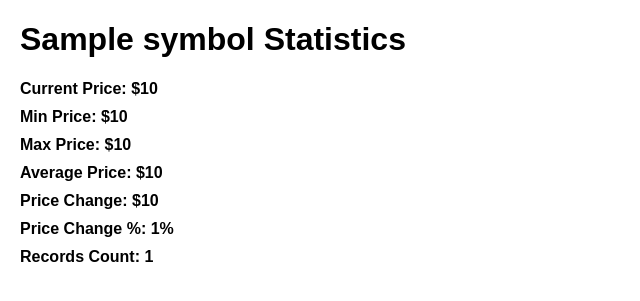
After one commit to meanyf/crypto-price-api, a FastAPI app: template templates/users/crypto_stats.html in a window 1280 px wide. The commit adds this page. Shown: the top 301 px of the page, without its empty margins (0-640 px from the left). Run offline with FastAPI, Linux system fonts and the light colour scheme; the template is opened without the code that fills it: most values are stand-ins (such as "Sample title", 1, 10 or a date in 2020); parts of the project's set-up code (start-up, migrations or seed data) failed here and were passed over.

Commit message:
add delete crypto

```diff
--- a/templates/users/crypto.html
+++ b/templates/users/crypto.html
@@ -84,6 +84,9 @@
             <button onclick="fetch('/crypto/{{ crypto.symbol }}/refresh', {method: 'PUT'}).then(() => location.reload())">
                 Обновить
             </button>
+            <button onclick="fetch('/crypto/{{ crypto.symbol }}', {method: 'DELETE'}).then(() => location.reload())">
+                Удалить
+            </button>
         </div>
         {% endfor %}
     {% else %}
--- /dev/null
+++ b/templates/users/crypto_stats.html
@@ -0,0 +1,51 @@
+<!-- crypto_stats.html -->
+
+<!DOCTYPE html>
+<html>
+<head>
+    <title>Crypto Stats</title>
+    <style>
+        body { font-family: Arial, sans-serif; margin: 20px; }
+        .stat { margin: 10px 0; }
+        .value { font-weight: bold; }
+    </style>
+</head>
+<body>
+    <h1>{{ stats.symbol }} Statistics</h1>
+
+    <div class="stat">
+        <strong>Current Price:</strong>
+        <span class="value">${{ stats.current_price }}</span>
+    </div>
+
+    <div class="stat">
+        <strong>Min Price:</strong>
+        <span class="value">${{ stats.stats.min_price }}</span>
+    </div>
+
+    <div class="stat">
+        <strong>Max Price:</strong>
+        <span class="value">${{ stats.stats.max_price }}</span>
+    </div>
+
+    <div class="stat">
+        <strong>Average Price:</strong>
+        <span class="value">${{ stats.stats.avg_price }}</span>
+    </div>
+
+    <div class="stat">
+        <strong>Price Change:</strong>
+        <span class="value">${{ stats.stats.price_change }}</span>
+    </div>
+
+    <div class="stat">
+        <strong>Price Change %:</strong>
+        <span class="value">{{ stats.stats.price_change_percent }}%</span>
+    </div>
+
+    <div class="stat">
+        <strong>Records Count:</strong>
+        <span class="value">{{ stats.stats.records_count }}</span>
+    </div>
+</body>
+</html>
```
Also changed, not shown: app/api/v1/endpoints/crypto.py (+23 -0 lines), app/services/crypto_service.py (+41 -0 lines).
